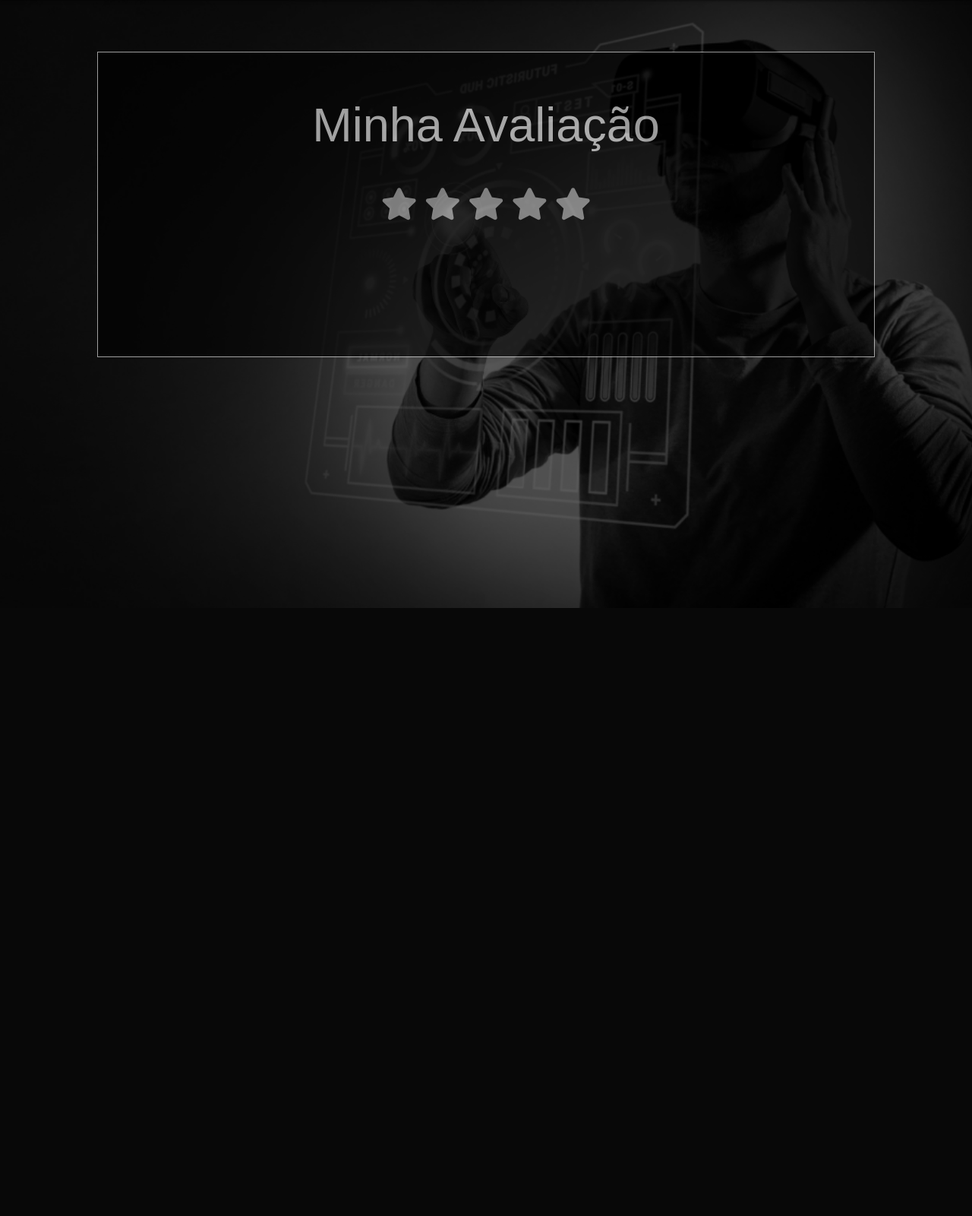
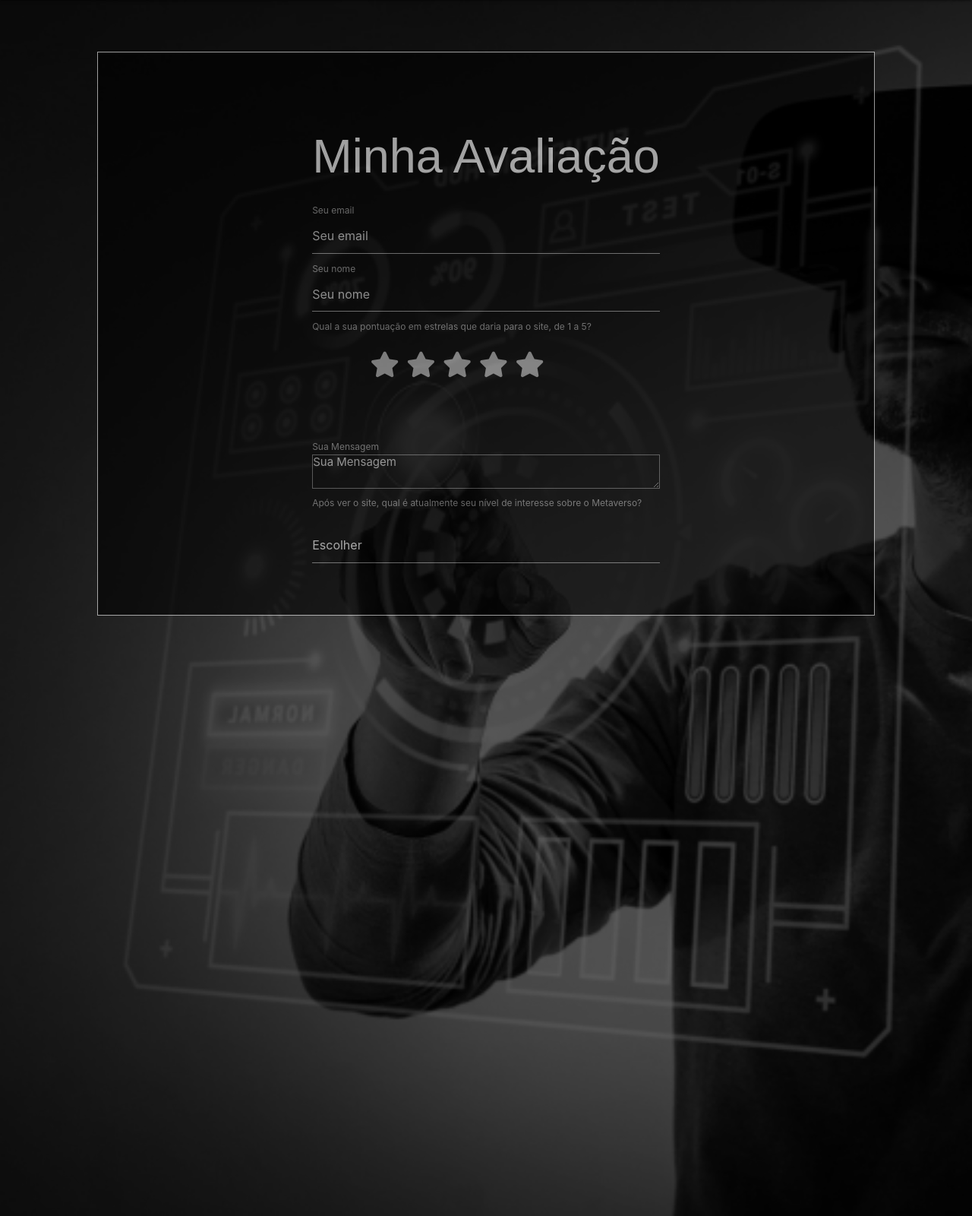
Before and after one commit to GustavoPereira-Dev/FeiraTecnologicaCPS, a PHP site: page /index7.html in a window 1280 px wide. Shown: the part 64-1664 px from the top of the page at 76% size. Before the commit the page ends 864 px from the top, so only its background shows below. Run offline with PHP 8.4, Linux system fonts and the light colour scheme; some libraries are stand-ins or nearby versions.

Commit message:
Adicionado mais coisas ao Formulário do Site e funcionalidades

```diff
--- a/css/style1.css
+++ b/css/style1.css
@@ -12,6 +12,15 @@
     font-size: 17px;
   }
 
+  input{
+    color: whitesmoke;
+  }
+
+  textarea{
+    color: whitesmoke;
+  }
+
+
   .containerers{
     display: flex;
     position: relative;
@@ -21,13 +30,16 @@
     width:80%;
     top: 130%;
     left: 10%;
-    height: 100px;
-    padding: 200px 0;
+    height: 700px;
+    padding: 370px 0;
     opacity: 0.6;
     border: 0.5px solid #fff;
     transition: 0.3s;
   }
 
+  .teste{
+    z-index: 8;
+  }
   .containerers:hover{
     opacity: 1;
   }
@@ -37,7 +49,6 @@
     font-family: sans-serif;
     font-size: 40px;
     text-transform: capitalize;
-    padding-bottom: 15rem;
 
   }
 
@@ -45,13 +56,12 @@
     display:flex;
     list-style:none;
     position: absolute;
-    padding: 50px 0;
+    padding-left:7%;
   }
 
   ol li{
     margin: 0 5px;
-    padding-top: 10%;
-    padding-bottom: 10%;
+    padding-top: 30%;
   }
 
   li a{
@@ -63,27 +73,36 @@
     position: absolute;
     width: 100%;
     text-align: center;
-    top: 55%;
-
+    bottom: 19rem;
   }
 
   .msg p{
     display: none;
     font-size: 30px;
     font-family: sans-serif;
-
-
   }
 
   .btns{
-    position: absolute;
     width: 100%;
     text-align: center;
-    bottom: 0;
+    bottom: 80px;
     padding: 30px 0;
     display: none;
+
   }
-
+  select{
+    margin:40px;
+    background: yellow;
+    color:#000;
+    text-shadow:0 1px 0 rgba(0,0,0,0.4);
+}
+option:not(:checked) {
+    background-color: #FFF !important;
+}
+  ::selection {
+    color: red;
+    background: yellow;
+  }
   .btns button{
     border: none;
     padding: 10px 50px;
@@ -96,10 +115,12 @@
     outline: none;
     text-transform: uppercase;
   }
-
+  .opcao{
+    background-color: #000;
+  }
   .sucess{
     position: absolute;
-    top: 50%;
+    top: 100%;
     left: 50%;
     transform: translate(-50%,-50%);
     display: none;
@@ -114,7 +135,7 @@
   .bgimg{
     background: url(../imgs/index/medium-shot-man-wearing-vr-glasses.jpg);
     position: absolute;
-    height: 100%;
+    height: 200%;
     width: 100%;
     background-size: cover;
     background-position: center;
--- a/index.html
+++ b/index.html
@@ -32,6 +32,7 @@
         <li><a class="white-text linka" href="#SobreNos">Sobre Nós</a></li>
         <li><a class="white-text linka" href="#Rodape">Rodapé</a></li>
         <li><a class="white-text linka" href="index7.html">Avaliar o Site</a>
+        <li><a class="white-text linka" href="https://docs.google.com/forms/d/e/1FAIpQLScp6ky-V_Lr-4_nk-z12GSh3rVcYyQX9TOg5nWyaStioyGDNg/viewform?usp=sf_link">Concorrer a um VR</a>
       </ul>
       <a href="#" data-target="nav-mobile" class="sidenav-trigger"><i class="material-icons">menu</i></a>
     </div>
@@ -43,6 +44,7 @@
         <li><a class="white-text linka" href="#SobreNos">Sobre Nós</a></li>
         <li><a class="white-text linka" href="#Rodape">Rodapé</a></li>
         <li><a class="white-text linka" href="index7.html">Avaliar o Site</a>
+        <li><a class="white-text linka" href="https://docs.google.com/forms/d/e/1FAIpQLScp6ky-V_Lr-4_nk-z12GSh3rVcYyQX9TOg5nWyaStioyGDNg/viewform?usp=sf_link">Concorrer a um VR</a>
       </ul>
 
 
--- a/index7.html
+++ b/index7.html
@@ -7,6 +7,7 @@
     <link rel="stylesheet" type="text/css" href="css/style.css">
     <link rel="stylesheet" href="https://cdnjs.cloudflare.com/ajax/libs/font-awesome/5.12.1/css/all.min.css">
     <link href="css/materialize.css" type="text/css" rel="stylesheet" media="screen,projection"/>
+    <link href="css/materialize.min.css" type="text/css" rel="stylesheet" media="screen,projection"/>
     <link rel="shortcut icon" href="imgs\20113052_Kerfin7_NEA_2478-removebg-preview.png">
     <link href="https://fonts.googleapis.com/icon?family=Material+Icons" rel="stylesheet">
     <meta charset="UTF-8">
@@ -46,7 +47,96 @@
     <br>
     <br>
     <div class="containerers">
+        <form class="formulario"action="https://docs.google.com/forms/u/0/d/e/1FAIpQLSfG8hyIaYPzIHiRFQdulRZKMl14W-AzVwtRIIR0u40ROXFezg/formResponse">
         <h1>Minha Avaliação</h1>
+
+
+
+            <div class="">
+                <label>Seu email </label>
+                <input type="text" name="emailAddress" required placeholder="Seu email"/>
+            </div>
+
+            <div class="">
+                <label>Seu nome</label>
+                <input type="text" name="entry.111693812" required placeholder="Seu nome"/>
+            </div>
+
+            <div class="">
+
+
+                <label class="teste" for="">Qual a sua pontuação em estrelas que daria para o site, de 1 a 5?</label>
+                <ol>
+
+                <div class="radio">
+                    <label>
+                    <input id="uma estrela" name="entry.1432398466" type="radio" value="Uma Estrela" required/>
+                    <li><a class="star1" onclick="stars1();"><span for="uma estrela" class="fas fa-star"></span></a></li>
+
+                    </label>
+
+                </div>
+                <label>
+                <input type="radio" id="duas estrelas" name="entry.1432398466" value="Duas Estrelas" required/>
+                <li><a class="star2" onclick="stars2();"><span for="duas estrelas" class="fas fa-star"></span></a></li>
+            </label>
+
+            <label>
+                <input type="radio" id="tres estrelas" name="entry.1432398466" value="Tres Estrelas" required/>
+                <li><a class="star3" onclick="stars3();"><span for="tres estrelas" class="fas fa-star"></span></a></li>
+            </label>
+
+            <label>
+                <input type="radio" id="quatro estrelas" name="entry.1432398466" value="Quatro Estrelas"required/>
+                <li><a class="star4" onclick="stars4();"><span for="quatro estrelas" class="fas fa-star"></span></a></li>
+            </label>
+
+            <label>
+                <input type="radio" id="cinco estrelas" name="entry.1432398466" value="Cinco Estrelas"/>
+                <li><a class="star5" onclick="stars5();"><span for="cinco estrelas" class="fas fa-star"></span></a></li>
+            </label>
+        </ol>
+            </div>
+            <br/>
+            <br/>
+            <br/>
+            <br/>
+            <br/>
+            <br/>
+            <div class="">
+                <label>Sua Mensagem</label>
+                <textarea name="entry.1906880977" placeholder="Sua Mensagem"></textarea>
+            </div>
+
+
+
+                <label>Após ver o site, qual é atualmente seu nível de interesse sobre o Metaverso?</label>
+                <br>
+                <br>
+                <select name="entry.1017295687" id="options" required>
+                    <option value="" selected disabled>Escolher</option>
+                    <option value="Pouco">Pouco</option>
+                    <option value="Medio">Médio</option>
+                    <option value="Bastante">Bastante</option>
+                    <option value="Demais">Demais</option>
+                    <option value="Aumentou e muito meu interesse">Aumentou enormemente meu interesse</option>
+
+                </select>
+
+
+
+
+                <div class="btns">
+                <button type="submit">Enviar Formulário</button>
+            </div>
+        </form>
+
+
+        <script src="https://code.jquery.com/jquery-2.1.1.min.js"></script>
+  <script src="js/materialize.js"></script>
+  <script src="js/init.js"></script>
+  <script src="js/language.js"></script>
+        <!--
         <ol>
             <li><a href="#" class="star1" onclick="stars1();"><span class="fas fa-star"></span></a></li>
             <li><a href="#" class="star2" onclick="stars2();"><span class="fas fa-star"></span></a></li>
@@ -54,7 +144,7 @@
             <li><a href="#" class="star4" onclick="stars4();"><span class="fas fa-star"></span></a></li>
             <li><a href="#" class="star5" onclick="stars5();"><span class="fas fa-star"></span></a></li>
         </ol>
-
+    -->
 
     <div class="msg">
         <p class="p1">Você deu a avaliação de 1 ESTRELA</p>
@@ -63,9 +153,9 @@
         <p class="p4">Você deu a avaliação de 4 ESTRELAS</p>
         <p class="p5">Você deu a avaliação de 5 ESTRELAS</p>
     </div>
-    <div class="btns">
-        <button onclick="submit();">Enviar</button>
-    </div>
+
+
+
 </div>
     <div class="sucess">
         <h2>Agradecemos o seu Feedback!</h2>
--- a/js/language.js
+++ b/js/language.js
@@ -8,3 +8,14 @@ document.addEventListener('DOMContentLoaded', function() {
    $(document).ready(function(){
     $('.materialboxed').materialbox();
   });
+
+  document.addEventListener('DOMContentLoaded', function() {
+    var elems = document.querySelectorAll('select');
+    var instances = M.FormSelect.init(elems, options);
+  });
+
+  // Or with jQuery
+
+  $(document).ready(function(){
+    $('select').formSelect();
+  });
```
Also changed, not shown: css/materialize.css.
